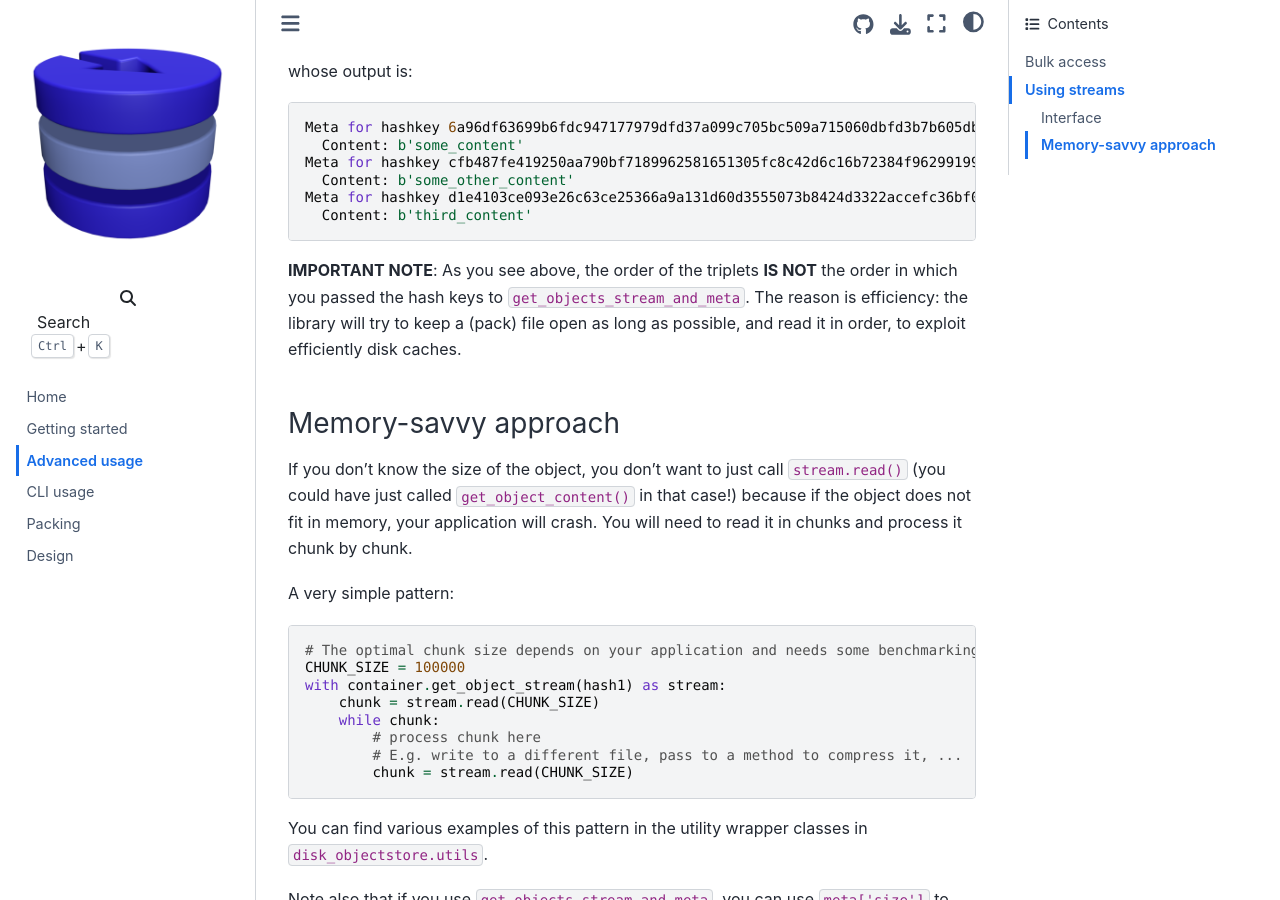
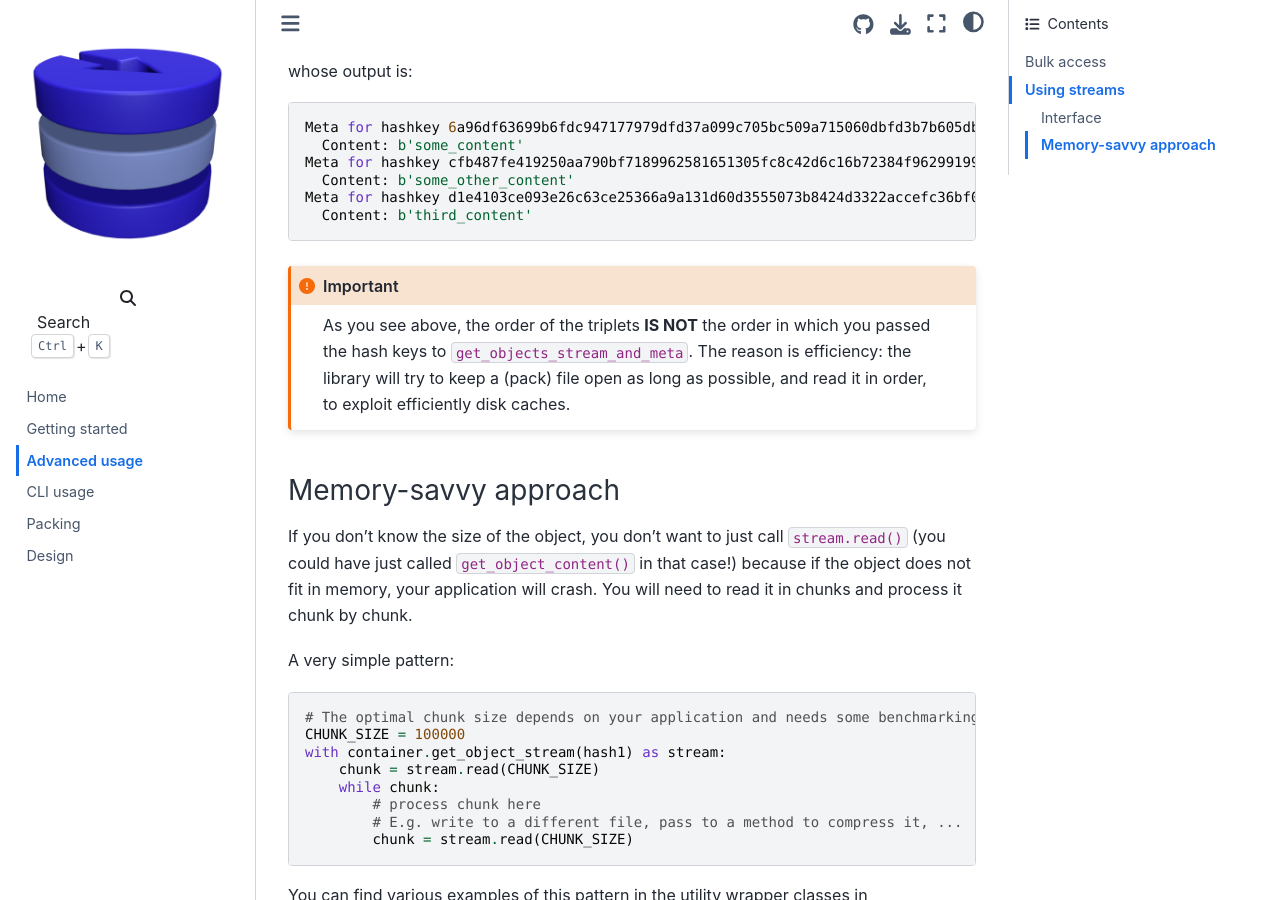
Before and after one commit to aiidateam/disk-objectstore, a Sphinx documentation site: the page built from docs/pages/advanced_usage.md, in a window 1280 px wide and 900 px high, scrolled down 1028 px. Built offline with Sphinx 7.4.7 and the Sphinx Book theme 1.1.4, drawn with Linux system fonts in a browser that asks for light colours.

Commit message:
Use `important` directive
Co-authored-by: Chris Sewell <chrisj_sewell@hotmail.com>

````diff
--- a/docs/pages/advanced_usage.md
+++ b/docs/pages/advanced_usage.md
@@ -49,8 +49,10 @@ Meta for hashkey d1e4103ce093e26c63ce25366a9a131d60d3555073b8424d3322accefc36bf0
   Content: b'third_content'
 ```
 
-**IMPORTANT NOTE**: As you see above, the order of the triplets **IS NOT** the order in which you passed the hash keys to
+```{important}
+As you see above, the order of the triplets **IS NOT** the order in which you passed the hash keys to
 `get_objects_stream_and_meta`. The reason is efficiency: the library will try to keep a (pack) file open as long as possible, and read it in order, to exploit efficiently disk caches.
+```
 
 ### Memory-savvy approach
 
````
